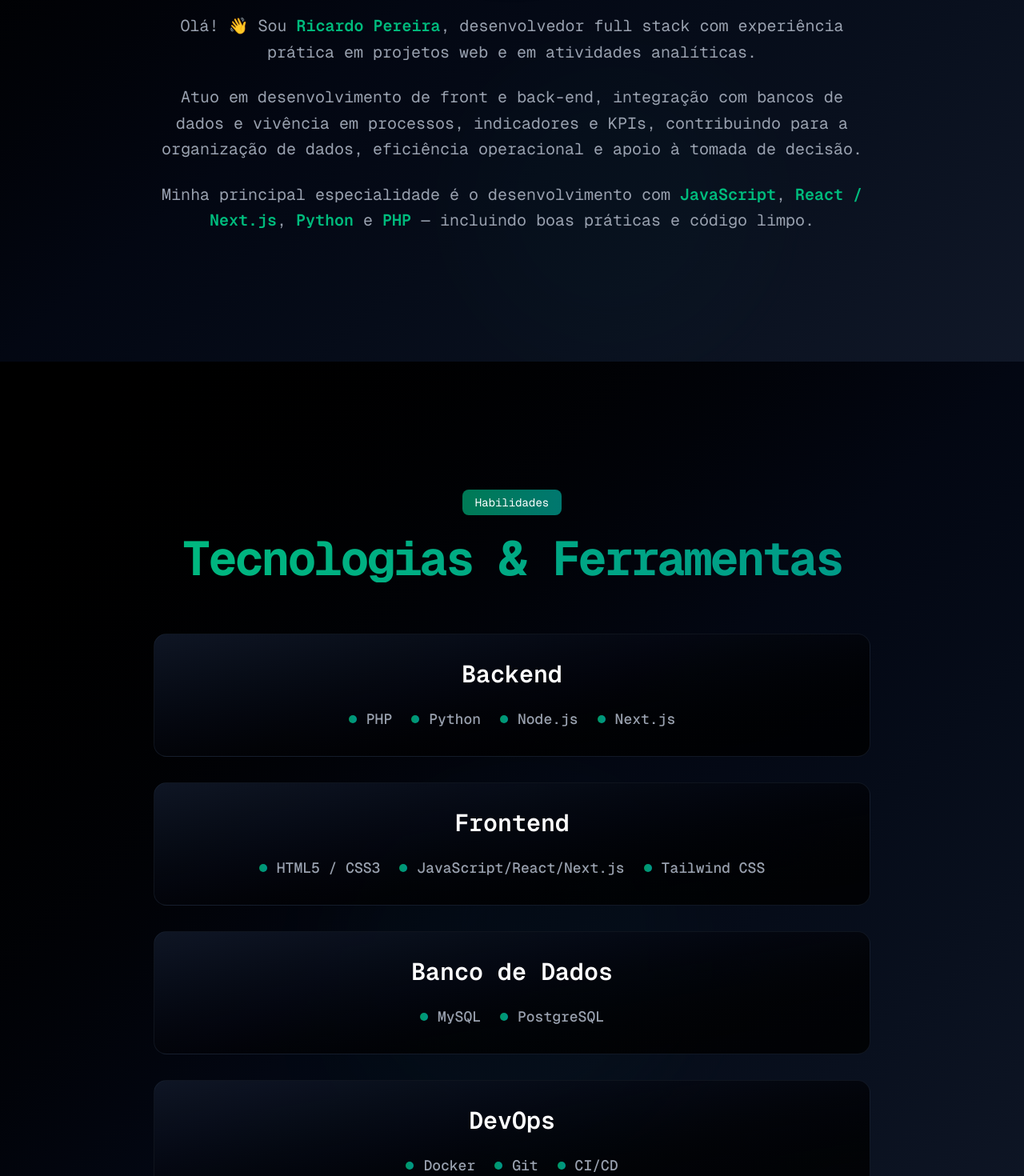
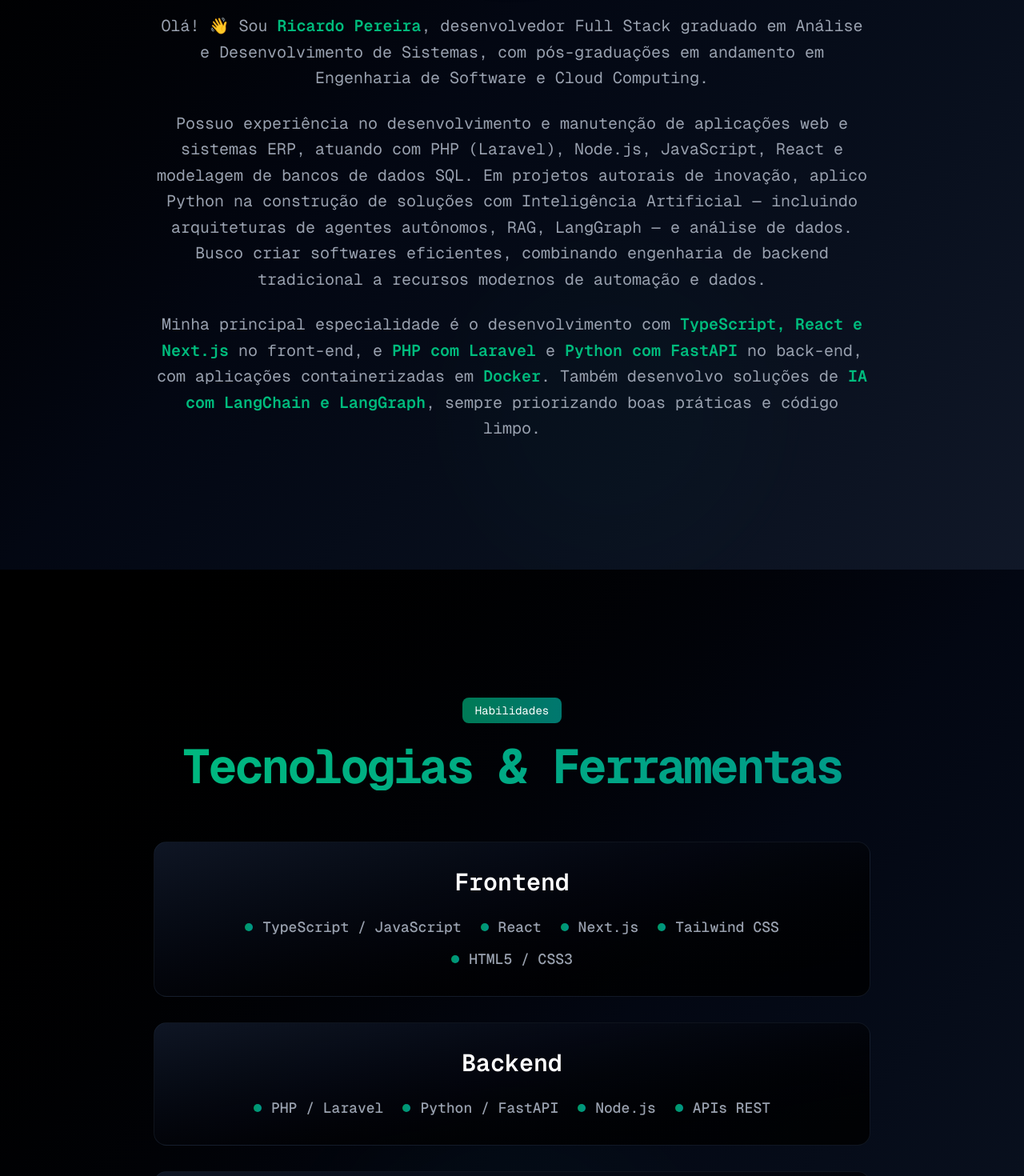
Before and after one commit to ricardodatadev/my-portfolio, a Next.js app: page / in a window 1280 px wide. Shown: the part 660-2130 px from the top of the page at 80% size. Built offline with nearby package versions, Linux system fonts and the light colour scheme.

Commit message:
feat (componentes): atualiza stacks no Sobre Mim e reorganiza Habilidades"

```diff
--- a/app/components/About.tsx
+++ b/app/components/About.tsx
@@ -48,22 +48,33 @@ export default function About() {
             <span className="font-semibold text-emerald-500">
               Ricardo Pereira
             </span>,
-            desenvolvedor full stack com experiência prática em projetos web e em atividades analíticas.
+            desenvolvedor Full Stack graduado em Análise e Desenvolvimento de Sistemas, com pós-graduações em andamento em Engenharia de Software e Cloud Computing.
           </p>
 
           <p className="text-gray-400 md:text-lg lg:text-xl leading-relaxed font-mono">
-            Atuo em desenvolvimento de front e back-end, integração com bancos de dados e vivência em processos, indicadores e KPIs, contribuindo para a organização de dados, eficiência operacional e apoio à tomada de decisão.
+            Possuo experiência no desenvolvimento e manutenção de aplicações web e sistemas ERP, atuando com PHP (Laravel), Node.js, JavaScript, React e modelagem de bancos de dados SQL. Em projetos autorais de inovação, aplico Python na construção de soluções com Inteligência Artificial — incluindo arquiteturas de agentes autônomos, RAG, LangGraph — e análise de dados. Busco criar softwares eficientes, combinando engenharia de backend tradicional a recursos modernos de automação e dados.
           </p>
 
           <p className="text-gray-400 md:text-lg lg:text-xl leading-relaxed font-mono">
             Minha principal especialidade é o desenvolvimento com{" "}
-            <span className="font-semibold text-emerald-500">JavaScript</span>,{" "}
             <span className="font-semibold text-emerald-500">
-              React / Next.js
+              TypeScript, React e Next.js
+            </span>{" "}
+            no front-end, e{" "}
+            <span className="font-semibold text-emerald-500">
+              PHP com Laravel
+            </span>{" "}
+            e{" "}
+            <span className="font-semibold text-emerald-500">
+              Python com FastAPI
+            </span>{" "}
+            no back-end, com aplicações containerizadas em{" "}
+            <span className="font-semibold text-emerald-500">Docker</span>.
+            Também desenvolvo soluções de{" "}
+            <span className="font-semibold text-emerald-500">
+              IA com LangChain e LangGraph
             </span>
-            , <span className="font-semibold text-emerald-500">Python</span> e{" "}
-            <span className="font-semibold text-emerald-500">PHP</span> —
-            incluindo boas práticas e código limpo.
+            , sempre priorizando boas práticas e código limpo.
           </p>
         </div>
       </div>
--- a/app/components/Skills.tsx
+++ b/app/components/Skills.tsx
@@ -2,12 +2,22 @@ import React from "react";
 
 const habilidadesData = [
   {
-    categoria: "Backend",
-    habilidades: ["PHP", "Python", "Node.js", "Next.js"],
+    categoria: "Frontend",
+    habilidades: [
+      "TypeScript / JavaScript",
+      "React",
+      "Next.js",
+      "Tailwind CSS",
+      "HTML5 / CSS3",
+    ],
   },
   {
-    categoria: "Frontend",
-    habilidades: ["HTML5 / CSS3", "JavaScript/React/Next.js", "Tailwind CSS"],
+    categoria: "Backend",
+    habilidades: ["PHP / Laravel", "Python / FastAPI", "Node.js", "APIs REST"],
+  },
+  {
+    categoria: "Inteligência Artificial",
+    habilidades: ["LangChain", "LangGraph", "RAG", "Qdrant", "YOLO / OpenCV"],
   },
   {
     categoria: "Banco de Dados",
@@ -15,7 +25,7 @@ const habilidadesData = [
   },
   {
     categoria: "DevOps",
-    habilidades: ["Docker", "Git", "CI/CD"],
+    habilidades: ["Docker / Docker Compose", "Git", "CI/CD"],
   },
 ];
 
```
